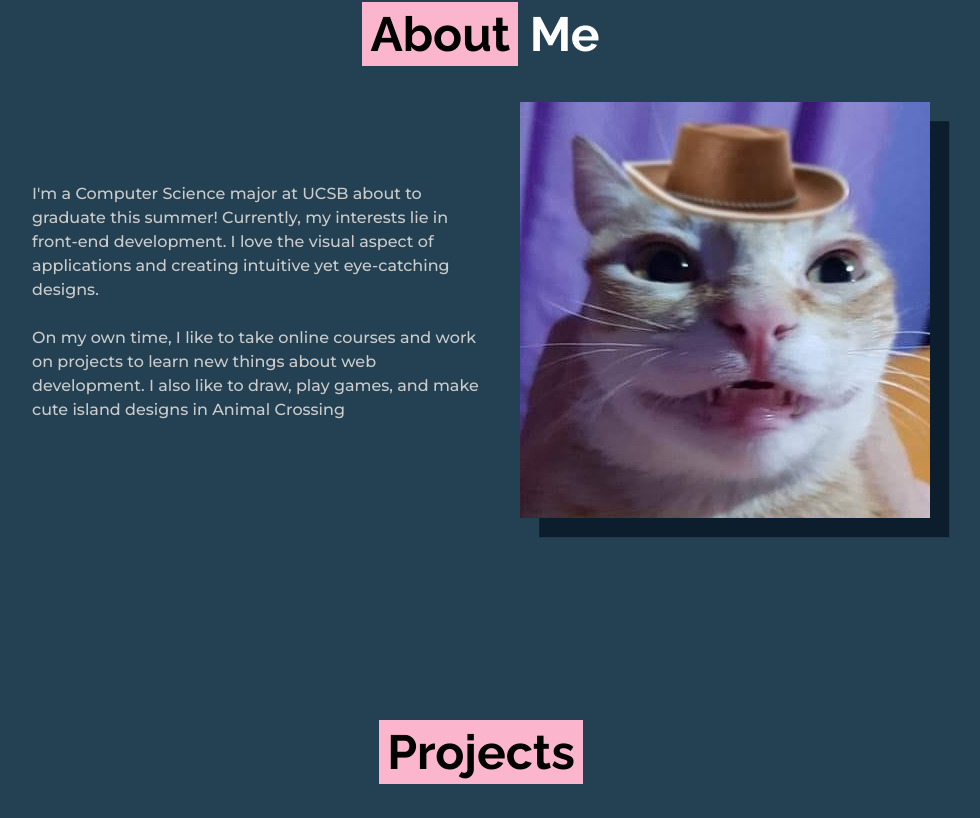
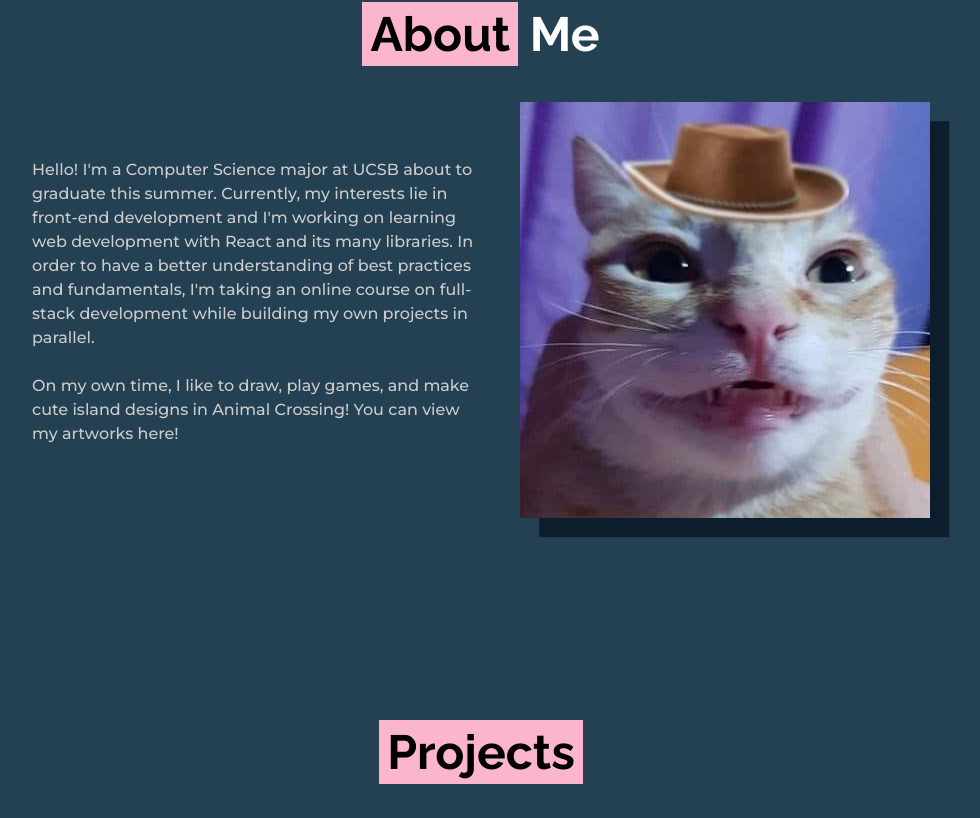
Before and after one commit to sarahkwon/sarahkwon.github.io, a React (Create React App) app: page / in a window 1280 px wide. Shown: the part 910-1728 px from the top of the page, without its empty margins (159-1139 px from the left). Built offline with nearby package versions, Linux system fonts and the light colour scheme; what highcharts-pattern-fill would draw is missing.

Commit message:
add contact section

```diff
--- a/src/App.js
+++ b/src/App.js
@@ -5,6 +5,7 @@ import AboutMe from './components/AboutMe.js'
 import Projects from './components/Projects.js'
 import Technology from './components/Technology.js'
 import Artworks from './components/Artworks.js'
+import Contacts from './components/Contacts.js'
 import { BrowserRouter as Router } from 'react-router-dom';
 
 import { ChakraProvider, Spacer } from '@chakra-ui/react'
@@ -31,6 +32,9 @@ function App() {
         <Technology/>
         <Spacer height='15vh' layerStyle="aboutMe"/>
         <Artworks/>
+        <Spacer height='15vh' layerStyle="artworks"/>
+        <Contacts/>
+        <Spacer height='15vh' layerStyle="artworks"/>
       </Router>
     </ChakraProvider>
 
--- a/src/components/AboutMe.js
+++ b/src/components/AboutMe.js
@@ -1,7 +1,7 @@
 import Header from './Header'
 import CatPic from "../img/yeehaw-cat.png"
 
-import { Highlight, Flex, Center, Text, Stack, Box, Image } from '@chakra-ui/react'
+import { Highlight, Flex, Center, Text, Stack, Box, Image, Tag } from '@chakra-ui/react'
 
 const AboutMe = () => {
   return (
@@ -11,12 +11,10 @@ const AboutMe = () => {
         <Stack direction={['column', 'row']} spacing={10}>
             <Flex maxWidth='md' justifyContent='center' alignItems='center'>
               <Text maxWidth='md' textStyle='text'>
-                I'm a Computer Science major at UCSB about to graduate this summer! Currently, my interests lie in front-end development. I love the visual aspect of
-                applications and creating intuitive yet eye-catching designs.
+                Hello! I'm a Computer Science major at UCSB about to graduate this summer. Currently, my interests lie in front-end development and I'm working on learning web development with React and its many libraries. In order to have a better understanding of best practices and fundamentals, I'm taking an online course on full-stack development while building my own projects in parallel.
                 <br></br>
                 <br></br>
-                On my own time, I like to take online courses and work on projects to learn new things about web development. I also like to draw, play games, and make cute
-                island designs in Animal Crossing
+                On my own time, I like to draw, play games, and make cute island designs in Animal Crossing! You can view my artworks <a href="#artworks">here</a>!
               </Text>
 
             </Flex>
--- a/src/components/Artworks.js
+++ b/src/components/Artworks.js
@@ -21,7 +21,7 @@ const Artworks = () => {
   }
 
   return (
-    <Box layerStyle="artworks">
+    <Box layerStyle="artworks" id="artworks">
       <Header text="My Art :)" highlight={['Art']} color="pink.200" textColor="black"/>
       <Container maxW='7xl'>
         <Box
--- a/src/components/Contacts.js
+++ b/src/components/Contacts.js
@@ -0,0 +1,22 @@
+import Header from './Header'
+import Socials from './Socials'
+
+import { Box, Center, Container, Text, VStack, Link } from '@chakra-ui/react'
+
+const Contacts = () => {
+  return (
+    <Box layerStyle="contacts">
+      <Header text="Contact Me" highlight={['Contact']} color="pink.200" textColor="black"/>
+      <Center>
+        <VStack>
+          <Text textStyle="text">Feel free to contact me if you have any questions or want to connect! </Text>
+          <Socials/>
+        </VStack>
+
+      </Center>
+
+    </Box>
+  )
+}
+
+export default Contacts
--- a/src/components/Projects.js
+++ b/src/components/Projects.js
@@ -43,7 +43,7 @@ const Projects= () => {
 
 
   return (
-    <Box paddingTop='50px' layerStyle='projects'>
+    <Box id="projects" paddingTop='50px' layerStyle='projects'>
         <Header text="Projects" highlight={['Projects']} color='pink.200' textColor='black'/>
           <Container maxW='7xl'>
             <SimpleGrid columns={[1, 3, 3]} spacing={5}>
--- a/src/components/Technology.js
+++ b/src/components/Technology.js
@@ -63,7 +63,7 @@ const data = [
 const Technology = () => {
 
   return (
-    <Box layerStyle='technology' paddingTop='50px'>
+    <Box id="#technology" layerStyle='technology' paddingTop='50px'>
       <Header text="Technologies" highlight={["Technologies"]} color="yellow.100" textColor='black'/>
       <Container maxW='7xl'>
         <SimpleGrid columns={[1,1, 2]}>
--- a/src/theme.js
+++ b/src/theme.js
@@ -45,6 +45,9 @@ const theme = extendTheme({
     },
     artworks: {
       backgroundColor: '#234152'
+    },
+    contacts: {
+      backgroundColor: '#234152'
     }
   },
   fonts: {
```
